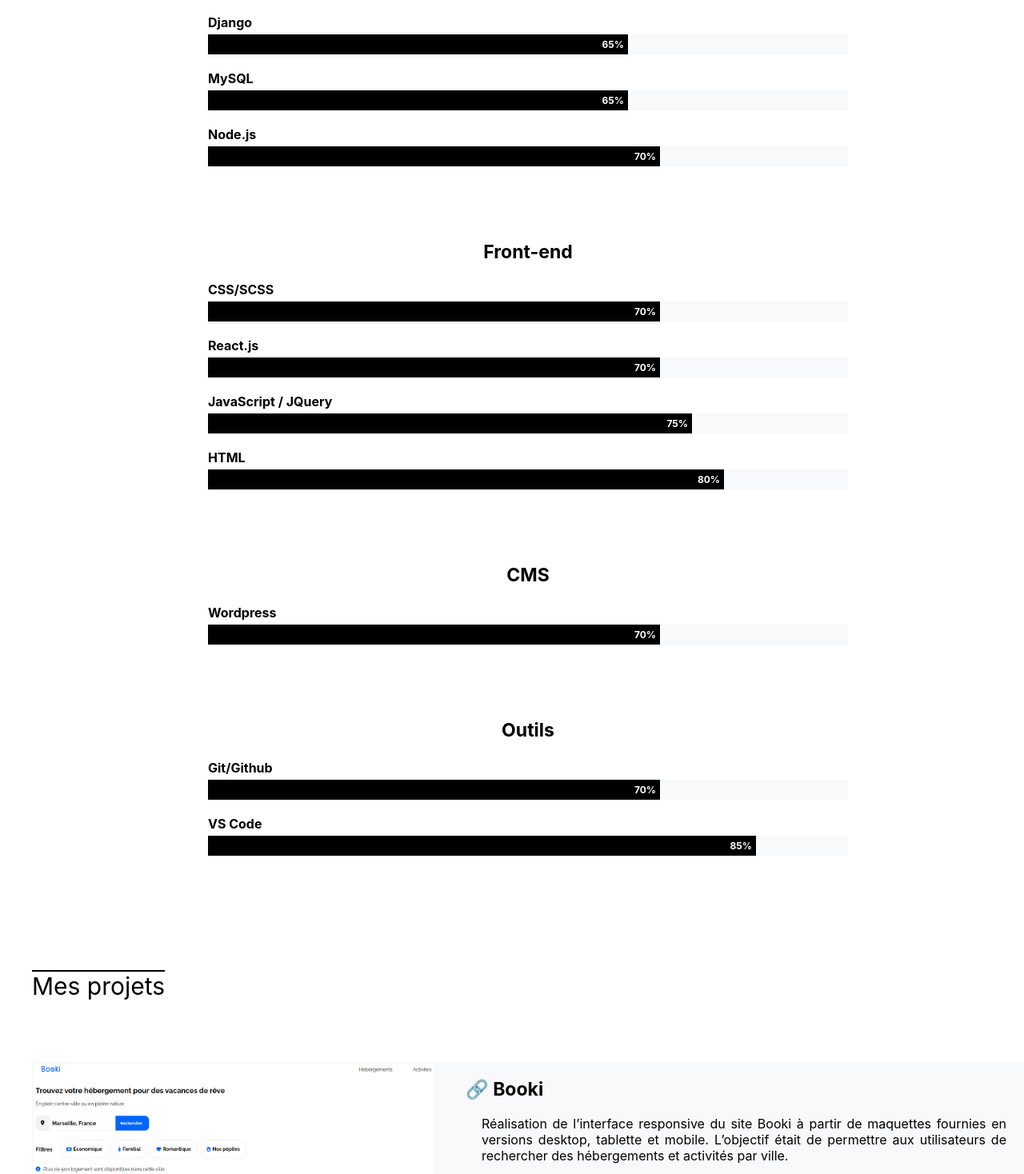
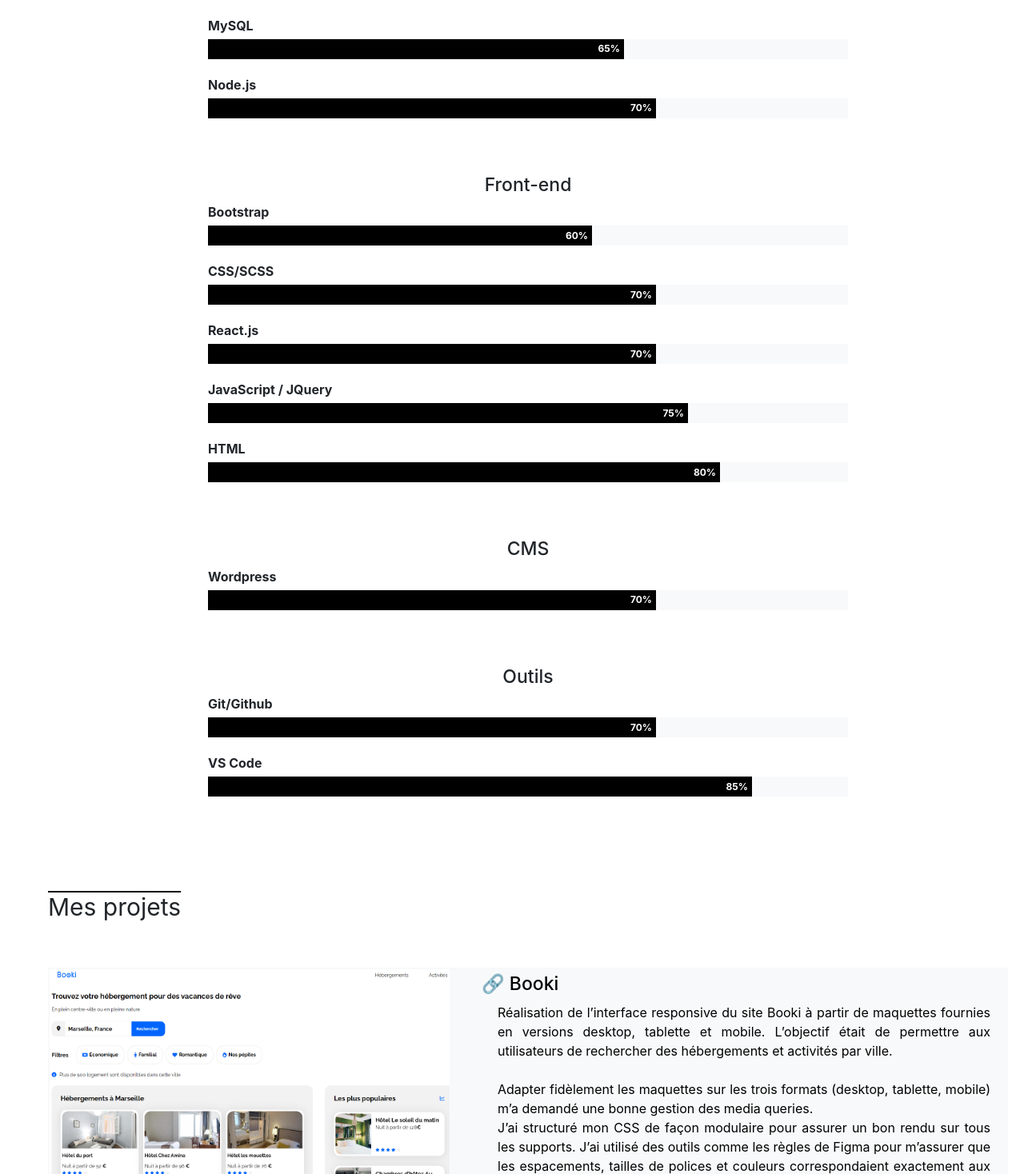
Before and after one commit to S0ph1e22/cv, a React (Create React App) app: page / in a window 1280 px wide. Shown: the part 1332-2800 px from the top of the page at 80% size. Built offline with nearby package versions, Linux system fonts and the light colour scheme.

Commit message:
ajout des derniers projets

```diff
--- a/src/A propos/APropos.css
+++ b/src/A propos/APropos.css
@@ -12,6 +12,7 @@
   text-align: left;
   margin: 0;
   font-weight: normal;
+  padding-bottom: 20px;
 }
 
 .content-a-propos{
--- a/src/Competences/Skills.js
+++ b/src/Competences/Skills.js
@@ -11,6 +11,7 @@ function Skills () {
     ]
 
     const frontendSkills = [
+        { label: 'Bootstrap', value:0.6},
         { label: 'CSS/SCSS', value:0.7},
         { label: 'React.js', value:0.7},
         { label: 'JavaScript / JQuery', value:0.75},
--- a/src/Contact/Formulaire.js
+++ b/src/Contact/Formulaire.js
@@ -30,8 +30,6 @@ function Formulaire() {
     formData,
     process.env.REACT_APP_EMAILJS_USER_ID
   )
-
-
 
     .then(() => {
       setSuccess(true);
--- a/src/Landing Page/Navbar.css
+++ b/src/Landing Page/Navbar.css
@@ -15,7 +15,7 @@
   gap: 50px;
 }
 
-
+/* liens par défaut */
 .nav-container a {
   text-decoration: none;
   color: black;
--- a/src/Portfolio/Projets.js
+++ b/src/Portfolio/Projets.js
@@ -3,17 +3,18 @@ import architecte from '../assets/architecte.png'
 import monVieuxGrimoir from '../assets/monvieuxgrimoire.png'
 import burger from '../assets/burger.png'
 import Kasa from '../assets/kasa.png'
-import { FaHtml5, FaCss3Alt,FaFigma, FaJsSquare,FaNodeJs,FaReact,FaSass,FaPhp } from "react-icons/fa";
+import top5 from '../assets/top5.png'
+import { FaHtml5, FaCss3Alt,FaFigma, FaJsSquare,FaNodeJs,FaReact,FaSass,FaPhp,FaBootstrap } from "react-icons/fa";
 import { BiLogoMongodb } from "react-icons/bi";
 import { SiExpress } from "react-icons/si";
-import { DiMysql } from "react-icons/di";
+import { DiMysql, DiJqueryLogo } from "react-icons/di";
 
 const projets = [
   {
     id: 1,
     image: booki,
     lien: "🔗 Booki",
-    description : "Réalisation de l’interface responsive du site Booki à partir de maquettes fournies en versions desktop, tablette et mobile. L’objectif était de permettre aux utilisateurs de rechercher des hébergements et activités par ville. \n\n Adapter fidèlement les maquettes sur les trois formats (desktop, tablette, mobile) m’a demandé une bonne gestion des media queries. \nJ’ai structuré mon CSS de façon modulaire pour assurer un bon rendu sur tous les supports. J’ai utilisé des outils comme les règles de Figma ou l’inspecteur de navigateur pour m’assurer que les espacements, tailles de polices et couleurs correspondaient exactement aux maquettes.\n\n Ce projet m’a permis de renforcer mes compétences en intégration responsive, en gestion des media queries, en respect de maquettes via Figma, ainsi qu’en structuration claire et modulaire du code HTML/CSS.",
+    description : "Réalisation de l’interface responsive du site Booki à partir de maquettes fournies en versions desktop, tablette et mobile. L’objectif était de permettre aux utilisateurs de rechercher des hébergements et activités par ville. \n\n Adapter fidèlement les maquettes sur les trois formats (desktop, tablette, mobile) m’a demandé une bonne gestion des media queries. \nJ’ai structuré mon CSS de façon modulaire pour assurer un bon rendu sur tous les supports. J’ai utilisé des outils comme les règles de Figma pour m’assurer que les espacements, tailles de polices et couleurs correspondaient exactement aux maquettes.\n\n Ce projet m’a permis de renforcer mes compétences en intégration responsive, en gestion des media queries, en respect de maquettes via Figma, ainsi qu’en structuration claire et modulaire du code HTML/CSS.",
     url:'https://www.google.com/',
     technos: [FaHtml5,FaCss3Alt,FaFigma],
     githubUrl:'https://github.com/S0ph1e22/agenceVoyage_Booki.git'
@@ -22,7 +23,7 @@ const projets = [
     id: 2,
     image: architecte,
     lien: "🔗Sophie Bluel",
-    description : "Participation en tant que développeuse front-end à la création d’un site portfolio dynamique pour une architecte d’intérieur, en collaboration avec une équipe projet. J’ai été en charge de l’intégration des pages dynamiques à partir de maquettes Figma, ainsi que du développement complet de fonctionnalités interactives. \n\n Parmi les principaux défis, j’ai dû intégrer une galerie dynamique avec filtrage par catégorie via une API. \nPour y répondre, j’ai structuré mon code de façon modulaire et utilisé fetch pour afficher les données en temps réel. \nJ’ai également conçu une interface de connexion sécurisée pour l’administrateur, avec une gestion fine des erreurs, et développé une modale permettant l’ajout de nouveaux projets avec prévisualisation et envoi via FormData. \n\nCe projet m’a permis de renforcer mes compétences en JavaScript natif, en manipulation du DOM, en appels API REST, et en création d’interfaces réactives et accessibles.",
+    description : "Participation en tant que développeuse front-end à la création d’un site portfolio dynamique pour une architecte d’intérieur, en collaboration avec une équipe projet. J’ai été en charge de l’intégration des pages dynamiques à partir de maquettes Figma, ainsi que du développement complet de fonctionnalités interactives. \n\n Parmi les principaux défis, j’ai dû intégrer une galerie dynamique avec filtrage par catégorie via une API. \nPour y répondre, j’ai structuré mon code de façon modulaire et utilisé fetch pour afficher les données en temps réel. \nJ’ai également conçu une interface de connexion sécurisée pour l’administrateur, avec une gestion des erreurs, et développé une modale permettant l’ajout de nouveaux projets avec prévisualisation et envoi via FormData. \n\nCe projet m’a permis de renforcer mes compétences en JavaScript natif, en manipulation du DOM, en appels API REST, et en création d’interfaces réactives et accessibles.",
     url:'https://www.google.com/',
     technos: [FaHtml5,FaCss3Alt,FaJsSquare, FaFigma],
     githubUrl:'https://github.com/S0ph1e22/Portfolio-architecte.git'
@@ -31,7 +32,7 @@ const projets = [
     id: 3,
     image: monVieuxGrimoir,
     lien: "🔗Mon vieux grimoire",
-    description : " Développement de l’API back-end du site Mon Vieux Grimoire, un projet de référencement et de notation de livres pour une chaîne de librairies indépendante. En binôme avec un développeur front-end, j’ai pris en charge la conception complète de l’API selon un cahier des charges précis. Le back-end a été développé avec Node.js et Express, avec une attention particulière portée à la validation des données, la gestion des utilisateurs (authentification, autorisation), la persistance des données en base MongoDB, ainsi que la sécurisation des routes.\n\n L’une des problématiques majeures rencontrées concernait l’optimisation des images envoyées par les utilisateurs. J’ai donc mis en place un traitement automatique à l’upload, permettant de réduire la taille des images tout en conservant leur qualité pour la pratiques du Green Code.\n\nCe projet m’a permis de consolider mes compétences en conception d’API REST, en sécurisation des endpoints, en gestion de fichiers avec Multer, et en mise en place d’une logique métier complète côté serveur.",
+    description : " Développement de l’API back-end du site Mon Vieux Grimoire, un projet de référencement et de notation de livres pour une chaîne de librairies. En binôme avec un développeur front-end, j’ai pris en charge la conception complète de l’API selon un cahier des charges précis. Le back-end a été développé avec Node.js et Express, avec une attention particulière portée à la validation des données, la gestion des utilisateurs (authentification, autorisation), la persistance des données en base MongoDB, ainsi que la sécurisation des routes.\n\n L’une des problématiques majeures rencontrées concernait l’optimisation des images envoyées par les utilisateurs. J’ai donc mis en place un traitement automatique à l’upload, permettant de réduire la taille des images tout en conservant leur qualité pour la pratiques du Green Code.\n\nCe projet m’a permis de consolider mes compétences en conception d’API REST, en sécurisation des endpoints, en gestion de fichiers avec Multer, et en mise en place d’une logique métier complète côté serveur.",
     url:'https://www.google.com/',
     technos: [FaHtml5,FaCss3Alt,FaJsSquare,FaFigma,FaNodeJs,BiLogoMongodb,SiExpress],
     githubUrl:'https://github.com/S0ph1e22/monVieuxGrimoir.git'
@@ -40,7 +41,7 @@ const projets = [
     id: 4,
     image: Kasa,
     lien: "🔗Kasa",
-    description : " Développement en freelance du nouveau site de location d’appartements de Kasa, dans le cadre d’une refonte complète de leur ancien site en ASP.NET vers une stack JavaScript moderne. En autonomie, j’ai conçu l’application front-end en React à partir de maquettes Figma responsives, en mettant en place les routes avec React Router et en intégrant les données d’un fichier JSON en l’absence de back-end. \n\n J’ai dû relever plusieurs défis techniques, notamment la création d’une galerie d’images avec navigation circulaire, la gestion de composants Collapse dynamiques, et l’intégration des contraintes de design précises (tailles fixes, centrage, animations CSS).\n\nCe projet m’a permis de renforcer mes compétences en React, en gestion des états, en structuration de composants modulaires, ainsi qu’en animation CSS et en utilisation de Sass pour une gestion efficace des styles.",
+    description : " Développement en freelance du nouveau site de location d’appartements de Kasa, dans le cadre d’une refonte complète de leur ancien site en ASP.NET vers une stack JavaScript moderne. J’ai conçu l’application front-end en React à partir de maquettes Figma responsives, en mettant en place les routes avec React Router et en intégrant les données d’un fichier JSON en l’absence de back-end. \n\n J’ai dû relever plusieurs défis techniques, notamment la création d’une galerie d’images avec navigation circulaire, la gestion de composants Collapse dynamiques, et l’intégration des contraintes de design précises (tailles fixes, centrage, animations CSS).\n\nCe projet m’a permis de renforcer mes compétences en React, en gestion des états, en structuration de composants modulaires, ainsi qu’en animation CSS et en utilisation de Sass pour une gestion efficace des styles.",
     url:'https://www.google.com/',
     technos: [FaHtml5,FaCss3Alt,FaNodeJs,FaReact,FaSass,FaFigma],
     githubUrl:'https://github.com/S0ph1e22/Kasa.git'
@@ -49,11 +50,19 @@ const projets = [
     id: 5,
     image: burger,
     lien: "🔗Burger",
-    description : 'Lorem ipsum dolor sit amet, consectetur adipiscing elit, sed do',
+    description : " Développement d'un site web dynamique 'Burger Code' représentant le menu d'un restaurant, avec un système d'administration gérer le contenu.\n\nLe principal défi technique a été la création de l’interface administrateur, permettant d’ajouter, modifier ou supprimer les éléments du menu de manière sécurisée et intuitive. J’ai implémenté une architecture CRUD complète pour gérer les plats via une interface d’administration. Les formulaires et la liste des produits sont construits avec Bootstrap, offrant une interface moderne et responsive.\n Pour garantir la sécurité, j’ai utilisé des requêtes préparées (PDO) et une validation côté serveur. L’interface admin intègre également un système d’upload d’images pour chaque plat, avec vérification du type, de l’extension et de la taille des fichiers.\n\n Ce projet m’a permis de renforcer mes compétences en PHP et MySQL et d'apprendre à concevoir des interfaces efficaces et agréables avec Bootstrap.",
     url:'https://www.google.com/',
-    technos: [FaCss3Alt,FaPhp,DiMysql ],
+    technos: [FaCss3Alt,FaPhp,DiMysql,FaBootstrap],
     githubUrl:'https://github.com/S0ph1e22/Burger.git'
-
+  },
+    {
+    id: 6,
+    image: top5,
+    lien: "🔗Magasine",
+    description : " Développement d’une page web interactive mettant en avant le top 5 des meilleures actrices ainsi que leurs meilleurs films. Cette interface propose une navigation dynamique ou l’utilisateur peut interagir avec les éléments visuels pour explorer chaque profil.\n\n Le principal défi technique a été de coordonner les animations JQuery pour ouvrir et fermer dynamiquement les éléments tout en garantissant la fluidité de l’expérience utilisateur. Pour y parvenir, j’ai structuré le code JavaScript avec des fonctions de validation d’index, une gestion centralisée de l’état ouvert/fermé et des animations adaptées a chaque cas.\n\nCe projet m’a permis d’expérimenter la manipulation du DOM et la gestion d’évènement en jQuery, mettre en œuvre des effets visuels et interactions utilisateur simples et de renforcer mes compétences en intégration responsive.",
+    url:'https://www.google.com/',
+    technos: [FaCss3Alt,FaHtml5,FaJsSquare,DiJqueryLogo],
+    githubUrl:'https://github.com/S0ph1e22/MagasineTop5.git'
   },
 ];
 
--- a/src/components/App.js
+++ b/src/components/App.js
@@ -4,7 +4,7 @@ import APropos from '../A propos/APropos';
 import Competence from '../Competences/Competence';
 import Contact from '../Contact/Contact';
 import Portfolio from '../Portfolio/Portfolio';
-
+import 'bootstrap/dist/css/bootstrap.min.css';
 
 function App() {
   return (
```
Also changed, not shown: src/Competences/Competence.css (line endings or trailing spaces), src/Landing Page/LandingPage.css (line endings or trailing spaces), src/assets/top5.png (added).
